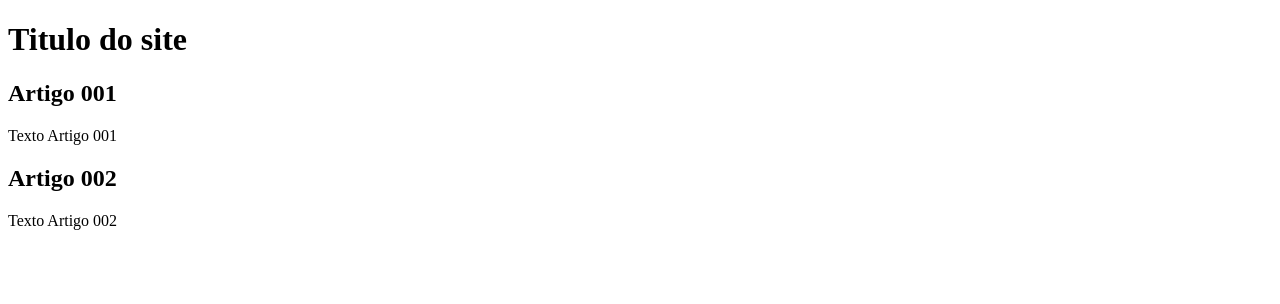
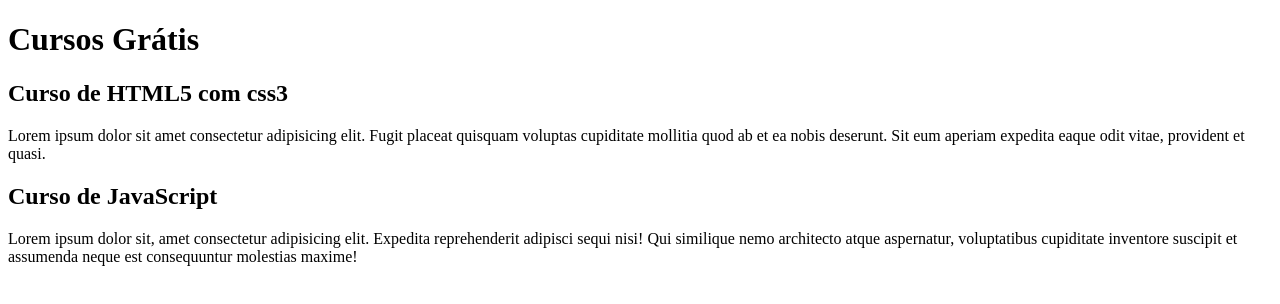
Before and after one commit to rzapiello/projeto-site, a plain HTML site: page index.html in a window 1280 px wide. Drawn offline with Linux system fonts and the light colour scheme.

Commit message:
Update index.html
comecei a mexer no conteudo

```diff
--- a/index.html
+++ b/index.html
@@ -10,16 +10,17 @@
     <main>
         <header>
             <header>
-                <h1>Titulo do site</h1>
+                <h1>Cursos Grátis</h1>
             </header>
         </header>
         <article>
-            <h2>Artigo 001</h2>
-            <p>Texto Artigo 001</p>
+            <h2>Curso de HTML5 com css3</h2>
+            <p>Lorem ipsum dolor sit amet consectetur adipisicing elit. Fugit placeat quisquam voluptas cupiditate mollitia quod ab et ea nobis deserunt. Sit eum aperiam expedita eaque odit vitae, provident et quasi.</p>
         </article>
         <article>
-            <h2>Artigo 002</h2>
-            <p>Texto Artigo 002</p>
+            <h2>Curso de JavaScript</h2>
+            <p>Lorem ipsum dolor sit, amet consectetur adipisicing elit. Expedita reprehenderit adipisci sequi nisi! Qui similique nemo architecto atque aspernatur, voluptatibus cupiditate inventore suscipit et assumenda neque est consequuntur molestias maxime!
+            </p>
         </article>
     </main>
 </body>
```
